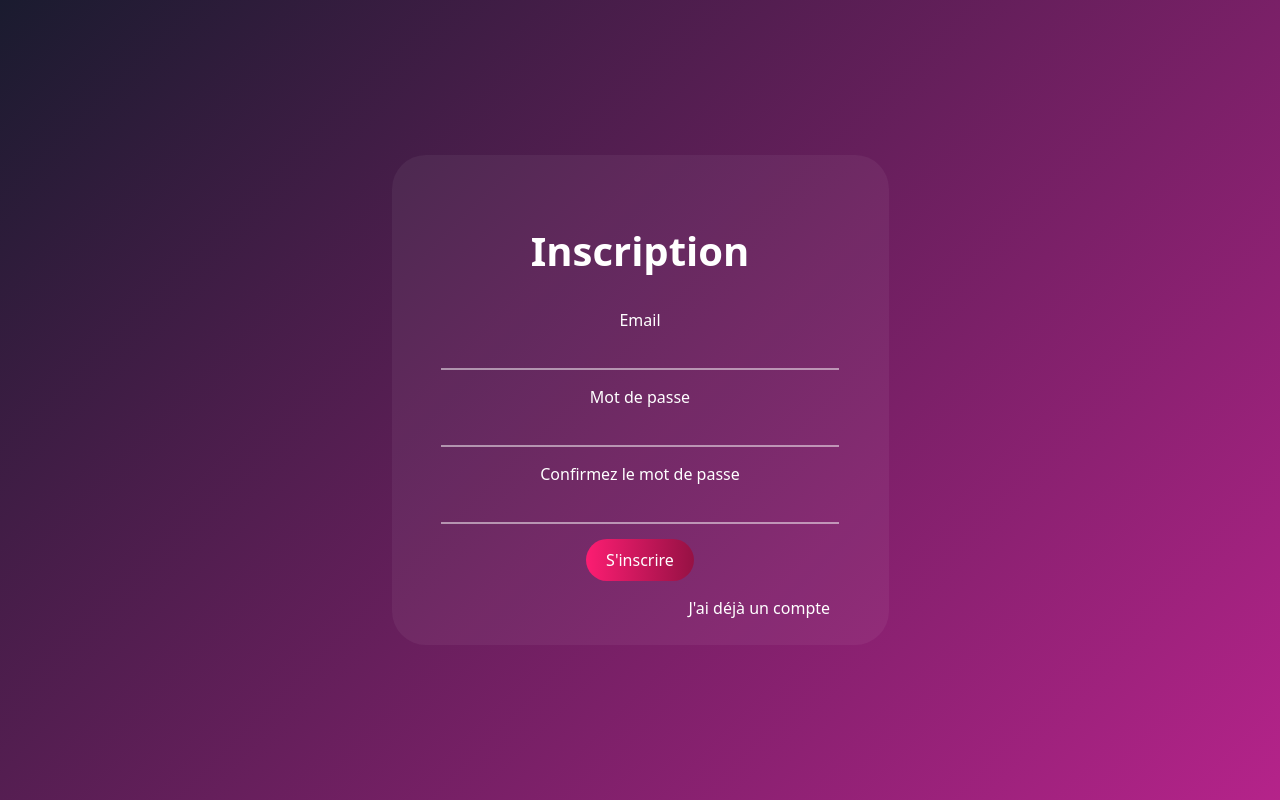
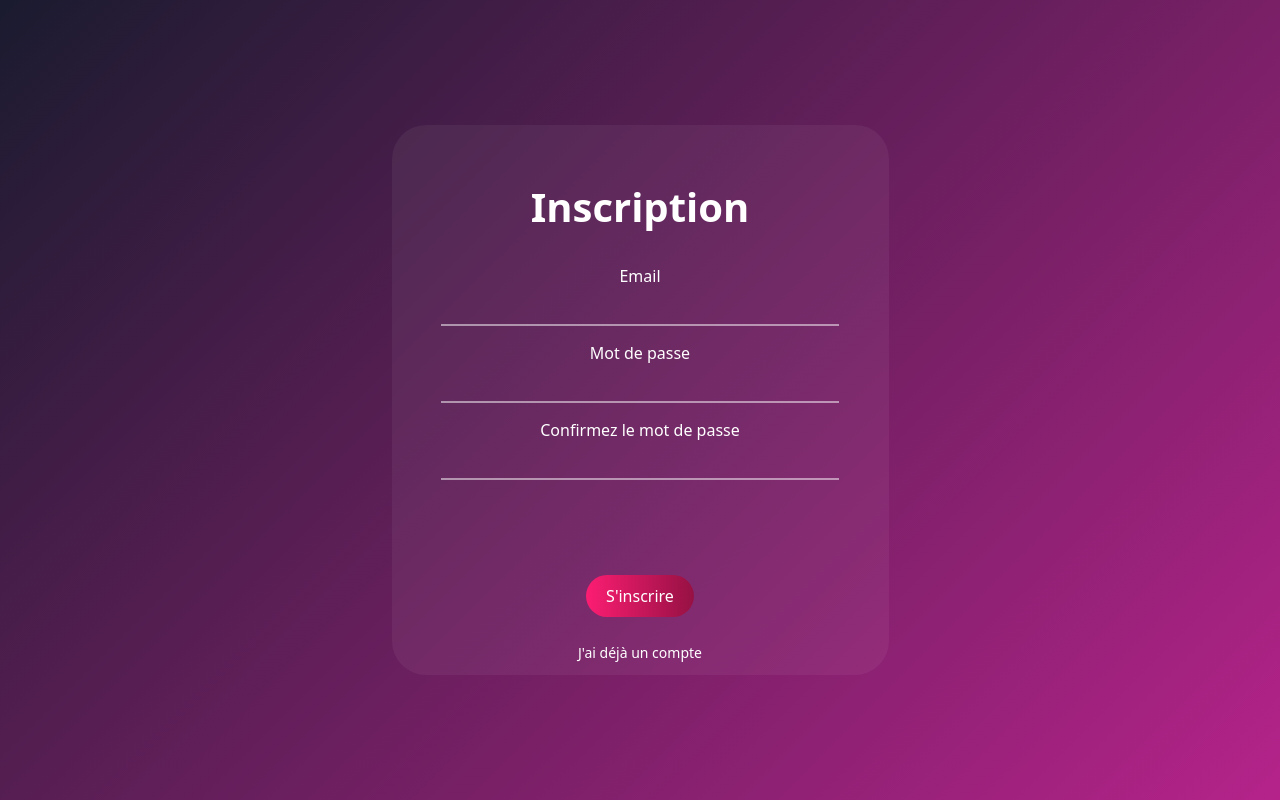
Before and after one commit to kenant68/Find-It, a React (Vite) app: page /register in a window 1280 px wide. Built offline with nearby package versions, Linux system fonts and the light colour scheme.

Commit message:
correction suite aux check code rabbit

```diff
--- a/src/components/AuthCardLogin/AuthcardLogin.jsx
+++ b/src/components/AuthCardLogin/AuthcardLogin.jsx
@@ -2,12 +2,12 @@ import React from 'react';
 import Button from "../button/Button.jsx";
 import styles from "./AuthcardLogin.module.css";
 import Input from "../Input/Input.jsx";
-import {useNavigate} from "react-router-dom";
+import {Link} from "react-router-dom";
 
 
 const AuthcardLogin = ({title}) => {
 
-const navigate = useNavigate();
+
 
     return (
         <div>
@@ -18,8 +18,8 @@ const navigate = useNavigate();
                     <Input name={"Mot de passe"}></Input>
                     <Button text={"Se connecter"}></Button>
                     <div className={styles.linksRow}>
-                        <a className={styles.linkToRegister} onClick={()=> navigate('/register')}>Créer un compte</a>
-                        <a className={styles.passwdForgotten} onClick={()=> navigate('/')}>Mot de passe oublié</a>
+                        <Link to="/register" className={styles.linkToRegister}>Créer un compte</Link>
+                        <Link to="/" className={styles.passwdForgotten}>Mot de passe oublié</Link>
                     </div>
                 </div>
             </section>
--- a/src/components/AuthCardRegister/AuthcardRegister.jsx
+++ b/src/components/AuthCardRegister/AuthcardRegister.jsx
@@ -2,22 +2,23 @@ import React from 'react';
 import Button from "../button/Button.jsx";
 import Input from "../Input/Input.jsx";
 import styles from "./AuthcardRegister.module.css";
-import {useNavigate} from "react-router-dom";
+import { Link } from "react-router-dom";
 
-const AuthcardRegister = ({title}) => {
-
-const navigate = useNavigate();
-
+const AuthcardRegister = ({ title }) => {
     return (
         <div>
             <section className={styles.card}>
                 <div className={styles.container}>
                     <h1 className={styles.h1}>{title}</h1>
-                    <Input name={"Email"}></Input>
-                    <Input name={"Mot de passe"}></Input>
-                    <Input name={"Confirmez le mot de passe"}/>
-                    <Button className={styles["container-button"]} text={"S'inscrire"}></Button>
-                    <a className={styles.linkToLogin} onClick={()=> navigate('/login')}>J'ai déjà un compte</a>
+                    <Input name="Email" />
+                    <Input name="Mot de passe" />
+                    <Input name="Confirmez le mot de passe" />
+                    <Button className={styles["container-button"]} text="S'inscrire" />
+
+
+                    <Link to="/login" className={styles.linkToLogin}>
+                        J'ai déjà un compte
+                    </Link>
                 </div>
             </section>
         </div>
--- a/src/components/AuthCardRegister/AuthcardRegister.module.css
+++ b/src/components/AuthCardRegister/AuthcardRegister.module.css
@@ -1,6 +1,6 @@
 .card {
     width: 497px;
-    height: 490px;
+    height: 550px;
     border-radius: 34px;
     opacity: 100%;
     background-color: rgb(255 255 255 / 5%);
@@ -28,12 +28,16 @@ section h1 {
     margin-bottom: 20px;
 }
 
-.linkToLogin{
+
+.linkToLogin {
     color: white;
-    margin-left: 60%;
+    font-size: 14px;
+    margin-top: 10px;
+    text-align: center;
+    transition: color 0.2s ease;
 }
 
-.linkToLogin:hover{
+.linkToLogin:hover {
     color: #60D9FB;
     cursor: pointer;
 }
--- a/src/components/Input/Input.jsx
+++ b/src/components/Input/Input.jsx
@@ -1,13 +1,14 @@
 import React from "react";
 import styles from "./Input.module.css";
 
-const Input = ({ name }) => {
-    return (
-        <div className={styles.inputGroup}>
-            <label className={styles.label}>{name}</label>
-            <input type="text" className={styles.input} />
-        </div>
-    );
+const Input = ({ name,id }) => {
+    const inputId = id || `input-${name.toLowerCase().replace(/\s+/g, '-')}`;
+        return (
+            <div className={styles.inputGroup}>
+                <label htmlFor={inputId} className={styles.label}>{name}</label>
+                <input type="text" id={inputId} className={styles.input} />
+            </div>
+        );
 };
 
 export default Input;
--- a/src/components/button/Button.jsx
+++ b/src/components/button/Button.jsx
@@ -1,9 +1,9 @@
 import React from 'react';
 import styles from './Button.module.css'
 
-const Button = ({text}) => {
+const Button = ({text,className}) => {
     return (
-        <button className={styles.button}>{text}</button>
+        <button className={`${styles.button} ${className || ''}`}>{text}</button>
     );
 };
 
```
